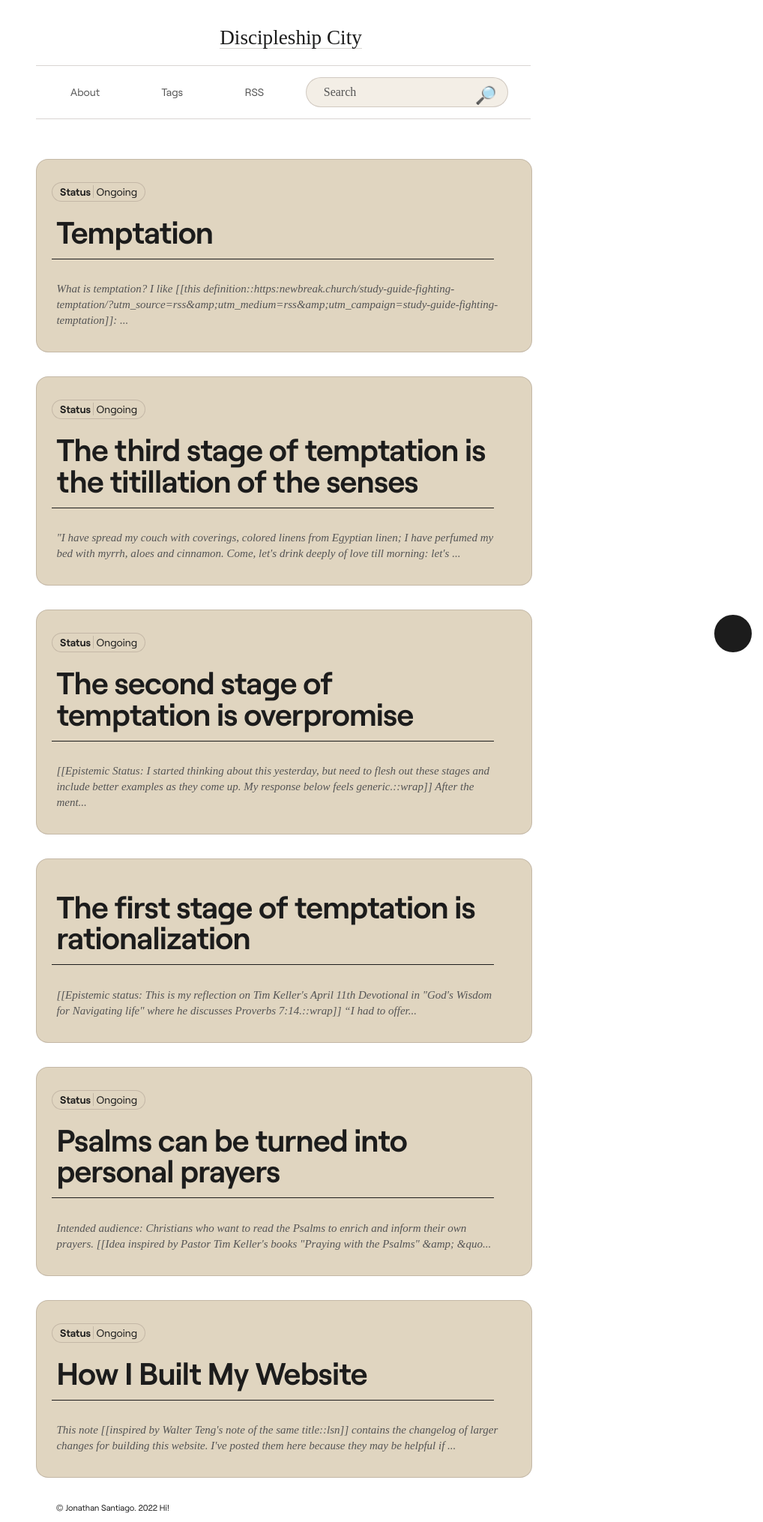
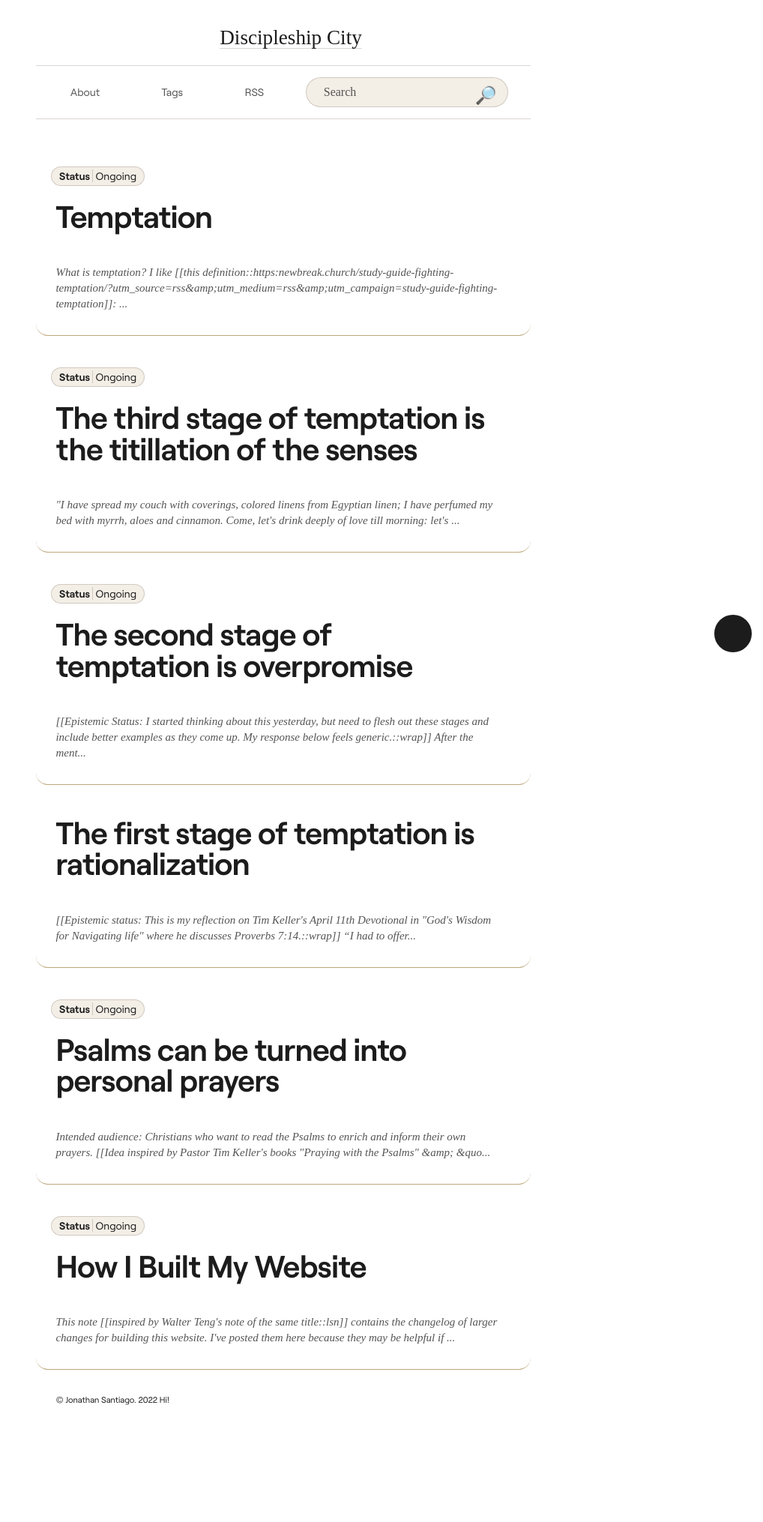
Before and after one commit to jsantiago611/digital-garden-master, a Jekyll site: the page built from index.md, in a window 1280 px wide. Shown: the whole page at 75% size, without its empty margins (262-1280 px from the left). Built offline with Jekyll 4.4.1, drawn with Linux system fonts in a browser that asks for light colours; some web fonts are replaced; after the commit the page ends 1886 px from its top, so only the background shows below that.

Commit message:
updating the feed page UI

```diff
--- a/assets/css/Style.css
+++ b/assets/css/Style.css
@@ -2339,9 +2339,8 @@ a.button-block {
 .feed-title-excerpt-block {
     width: 100%;
     cursor: pointer;
-    border: 1px solid var(--c-border);
-
-    background-color: var(--c-topper-split-bg);
+    border-bottom: 1px solid var(--c-card-border-light);
+    /*background-color: var(--c-gradient-fade);*/
     margin: 2rem 0;
     padding-bottom: 1rem;
 	border-radius: 1rem;
@@ -2369,7 +2368,7 @@ a.button-block {
     letter-spacing: var(--letter-spacing-tight);
     font-size: 25px;
     line-height: 1;
-    border-bottom: 1px solid var(--c-card-text);
+    /*border-bottom: 1px solid var(--c-card-text);*/
     padding-bottom: 1rem;
 
     @media(min-width: 300px)and (max-width:1499px) {
```
